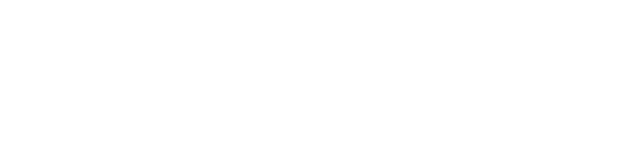
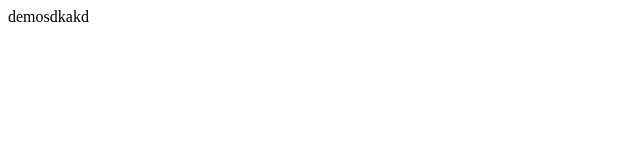
Before and after one commit to tefuirluis/git-demo, a plain HTML site: page index.html in a window 1280 px wide. Shown: the whole page, without its empty margins (0-640 px from the left). Drawn offline with Linux system fonts and the light colour scheme.

Commit message:
second commit

```diff
--- a/index.html
+++ b/index.html
@@ -6,6 +6,6 @@
     <title>Document</title>
 </head>
 <body>
-
+    demosdkakd
 </body>
 </html>
```
